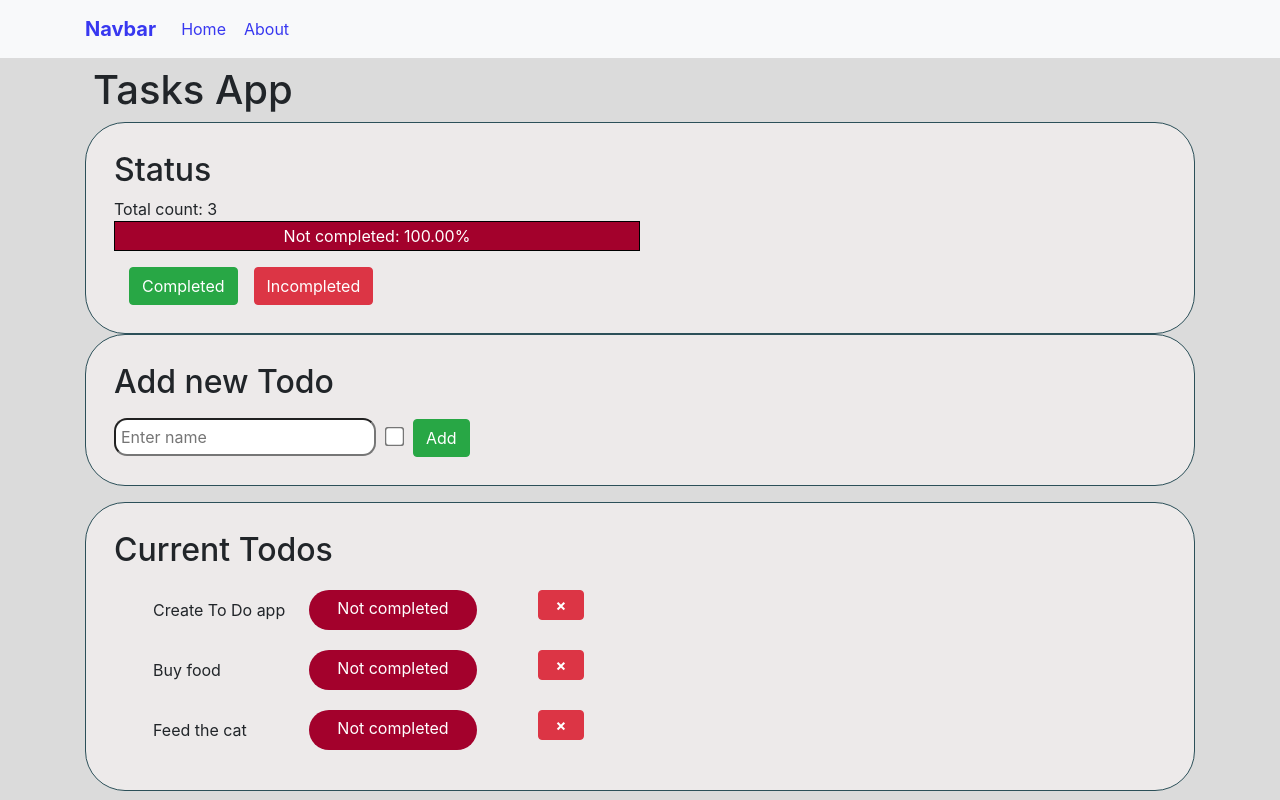
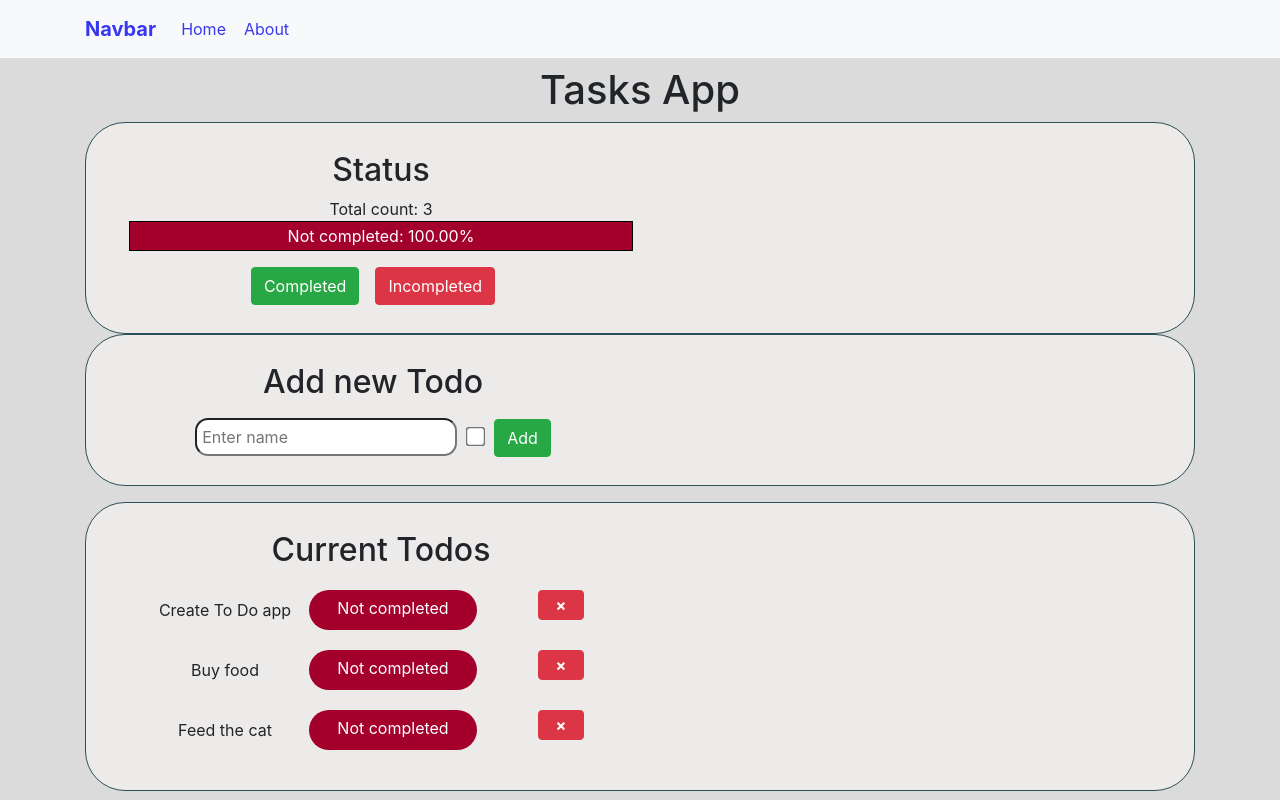
Before and after one commit to MartinKamenov/React-ToDoApp, a React (Create React App) app: page / in a window 1280 px wide. Built offline with nearby package versions, Linux system fonts and the light colour scheme.

Commit message:
Improved aligning of elements

```diff
--- a/package.json
+++ b/package.json
@@ -4,9 +4,13 @@
   "private": true,
   "dependencies": {
     "@types/bootstrap": "^4.1.2",
+    "@types/jquery": "^3.3.22",
+    "@types/popper.js": "^1.11.0",
     "@types/react-bootstrap": "^0.32.14",
     "@types/react-router-dom": "^4.3.1",
     "bootstrap": "^4.1.3",
+    "jquery": "^3.3.1",
+    "popper.js": "^1.14.5",
     "react": "^16.6.0",
     "react-bootstrap": "^0.32.4",
     "react-dom": "^16.6.0",
--- a/src/components/about/About.jsx
+++ b/src/components/about/About.jsx
@@ -2,7 +2,7 @@ import React from 'react';
 
 const About = () => {
     return (
-        <div>
+        <div className="container">
             <p>
                 This is an application written for testing purposes using ReactJS
             </p>
--- a/src/components/todos/AddTodo.jsx
+++ b/src/components/todos/AddTodo.jsx
@@ -2,7 +2,8 @@ import React from 'react';
 
 const AddTodo = (props) => {
     return (
-        <div className="form-group col-xs-2 nav-fragment">
+        <div className="form-group col-xs-2 nav-fragment center">
+            <div className="col-md-6">
                 <h2 className="m-2">Add new Todo</h2>
                 <input className="m-2 todo-input" value={props.addTodo.name}
                     onChange={(ev) =>props.onChangedInputValue(ev)}
@@ -11,6 +12,7 @@ const AddTodo = (props) => {
                     onChange={props.onChangedCheckbox} checked={props.addTodo.completed}/>
                 <button className="m-2 btn btn-success" onClick={props.onAdd}>Add</button>
             </div>
+        </div>
     );
 }
 
--- a/src/components/todos/Todo.jsx
+++ b/src/components/todos/Todo.jsx
@@ -3,11 +3,11 @@ import React from 'react';
 const Todo = (props) => {
     return (
         <div className='todo col-md-6 row'>
-            <span className='status_changer col-md-4' onClick={() => props.onChange(props.id)}>
+            <span className='status_changer col-md-4 center' onClick={() => props.onChange(props.id)}>
                 {props.todo.name}
             </span>
             {props.children}
-            <div className="col-md-4" style={{textAlign: 'center'}}>
+            <div className="col-md-4 center">
                 <button className="delete-btn btn btn-danger"
                     onClick={() => props.onDelete(props.id)}>&times;
                 </button>
--- a/src/components/todos/TodoStatus.jsx
+++ b/src/components/todos/TodoStatus.jsx
@@ -3,21 +3,21 @@ import React from 'react';
 const TodoStatus = (props) => {
     return (
         <div className="nav-fragment">
-            <h2 className="m-2 header">Status</h2>
-            <div className="m-2">
-                <div>Total count: {props.totalCount}</div>
-                <div className="percent-visualizer col-md-6">
+            <div className="m-2 col-md-6">
+                <h2 className="m-2 header center">Status</h2>
+                <div className="center">Total count: {props.totalCount}</div>
+                <div className="percent-visualizer">
                     <span className={ props.completedPercent.classList }
                         style={{ width: props.completedPercent.percent  }}>
                         Completed: { props.completedPercent.percent }
                     </span>
                     <span className={ props.notCompletedPercent.classList }
                         style={{ width: props.notCompletedPercent.percent }}>
-                        Not&nbsp;completed: { props.notCompletedPercent.percent }
+                        Not completed: { props.notCompletedPercent.percent }
                     </span>
                 </div>
             </div>
-            <div className="col-md-6" style={{ textAlignment: 'center'}}>
+            <div className="col-md-6 center">
                 <button onClick={props.onCompleteAll} className="m-2 btn btn-success">Completed</button>
                 <button onClick={props.onIncompleteAll} className="m-2 btn btn-danger">Incompleted</button>
             </div>
--- a/src/components/todos/Todos.jsx
+++ b/src/components/todos/Todos.jsx
@@ -31,7 +31,7 @@ class ToDos extends Component {
 
     showStatusOfTodo(id) {
         const completed = this.state.todos[id].completed;
-        const classList = "col-md-4 " + (completed ? "completed" : "incompleted");
+        const classList = "col-md-4 center " + (completed ? "completed" : "incompleted");
         const status = this.state.todos[id].completed ? "Completed" : "Not completed";
         return <span className={classList}>{status}</span>;
     }
@@ -101,7 +101,7 @@ class ToDos extends Component {
     render() {
         return (
             <div className="container">
-                <h1 className="m-2 header">Tasks App</h1>
+                <h1 className="m-2 header center">Tasks App</h1>
                 <TodoStatus
                     onCompleteAll={this.handleCompleteAll}
                     onIncompleteAll={this.handleIncompleteAll}
@@ -114,7 +114,7 @@ class ToDos extends Component {
                     onChangedCheckbox={this.handleUpdateCheckboxValue}
                     completed={this.state.addTodo.completed}/>
                 <div className="nav-fragment">
-                    <h2 className="m-2 header">Current Todos</h2>
+                    <h2 className="m-2 header center col-md-6">Current Todos</h2>
                     {this.state.todos.map((t, i) =>
                         <Todo key={i} todo={t} id={i} onChange={this.handleChange}
                         children={this.showStatusOfTodo(i)} onDelete={this.handleDelete}/>
--- a/src/components/todos/css/todos.css
+++ b/src/components/todos/css/todos.css
@@ -41,6 +41,20 @@ span.incompleted-percenteger {
     display: inline-block;
     white-space: nowrap;
     text-overflow: ellipsis;
+}
+
+
+.left-indicator {
+    border-top-left-radius: 20px;
+    border-bottom-left-radius: 20px;
+}
+
+.right-indicator {
+    border-top-right-radius: 20px;
+    border-bottom-right-radius: 20px;
+}
+.only-indicator {
+    border-radius: 20px;
 }
 
 .gone {
@@ -93,3 +107,7 @@ span.incompleted-percenteger {
     -o-transform: scale(1.5); /* Opera */
     padding: 10px;
 }
+
+.center {
+    text-align: center;
+}
--- a/src/index.js
+++ b/src/index.js
@@ -1,8 +1,9 @@
+import 'bootstrap/dist/css/bootstrap.min.css';
+
 import React from 'react';
 import ReactDOM from 'react-dom';
 import './index.css';
 import * as serviceWorker from './serviceWorker';
-import '../node_modules/bootstrap/dist/css/bootstrap.css';
 import AppRoute from './AppRoute';
 
 ReactDOM.render(<AppRoute />,
```
Also changed, not shown: 1 other file (tests, documents, lock files or other folders). Lines whose indentation alone changed are shown as unchanged.
